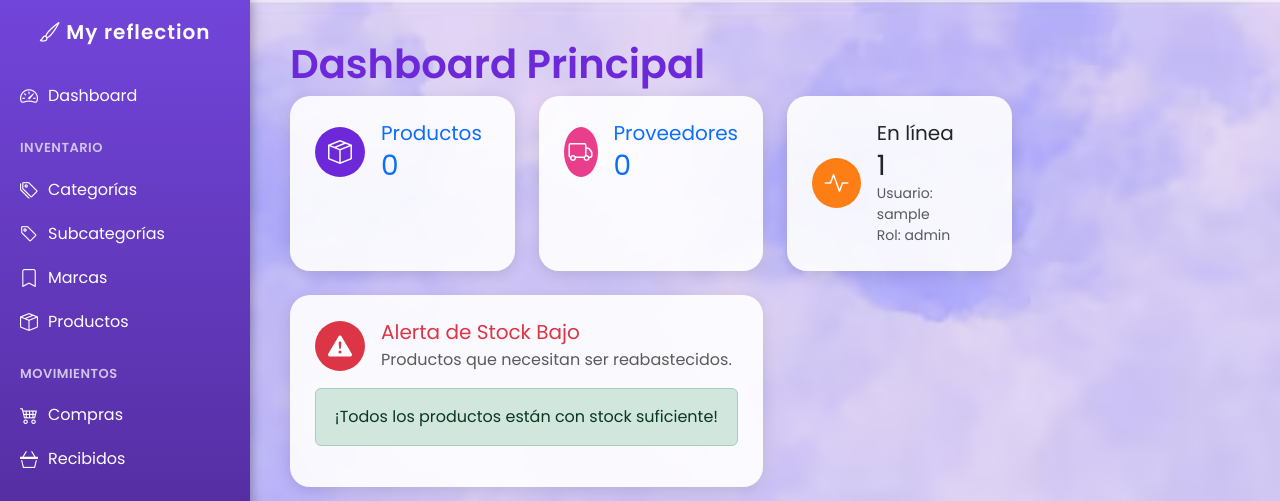
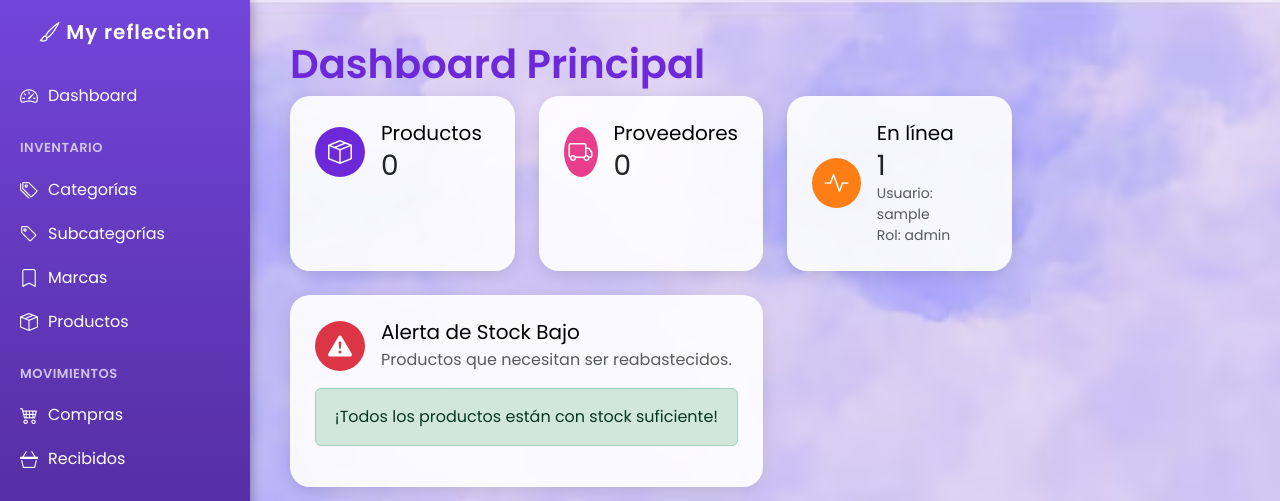
Before and after one commit to AngelaEduPe/ProyectoInventario, a PHP site: page /TPWEB/index.php?c=dashboard&a=index in a window 1280 px wide. Shown: the top 501 px of the page. Run offline with PHP 8.4, Linux system fonts and the light colour scheme; the visitor is signed in with stand-in values (Sample User, id 1).

Commit message:
Diseño de Dashboard

```diff
--- a/view/Dashboard.php
+++ b/view/Dashboard.php
@@ -64,6 +64,10 @@ include("BarraMenu.php");
             border-top: 1px solid #eee;
             padding: 10px 0;
         }
+        .card-dashboard h5 {
+            color: #000 !important;
+        }
+
     </style>
 </head>
 <body>
@@ -79,8 +83,8 @@ include("BarraMenu.php");
                             <i class="bi bi-box-seam"></i>
                         </div>
                         <div>
-                            <h5 class="mb-1">Productos</h5>
-                            <h3 class="mb-0"><?php echo $totalStock; ?></h3>
+                            <h5 class="mb-0 text-dark">Productos</h5>
+                            <h3 class="mt-1 mb-0 text-dark"><?php echo $totalStock; ?></h3>
                         </div>
                     </div>
                 </div>
@@ -95,8 +99,8 @@ include("BarraMenu.php");
                             <i class="bi bi-truck"></i>
                         </div>
                         <div>
-                            <h5 class="mb-1">Proveedores</h5>
-                            <h3 class="mb-0"><?php echo $totalProv; ?></h3>
+                            <h5 class="mb-1 text-dark">Proveedores</h5>
+                            <h3 class="mb-0 text-dark"><?php echo $totalProv; ?></h3>
                         </div>
                     </div>
                 </div>
@@ -112,8 +116,8 @@ include("BarraMenu.php");
                                 <i class="bi bi-people-fill"></i>
                             </div>
                             <div>
-                                <h5 class="mb-1">Total Usuarios</h5>
-                                <h3 class="mb-0"><?php echo $totalUser; ?></h3>
+                                <h5 class="mb-1 text-dark">Total Usuarios</h5>
+                                <h3 class="mb-0 text-dark"><?php echo $totalUser; ?></h3>
                             </div>
                         </div>
                     </div>
```
